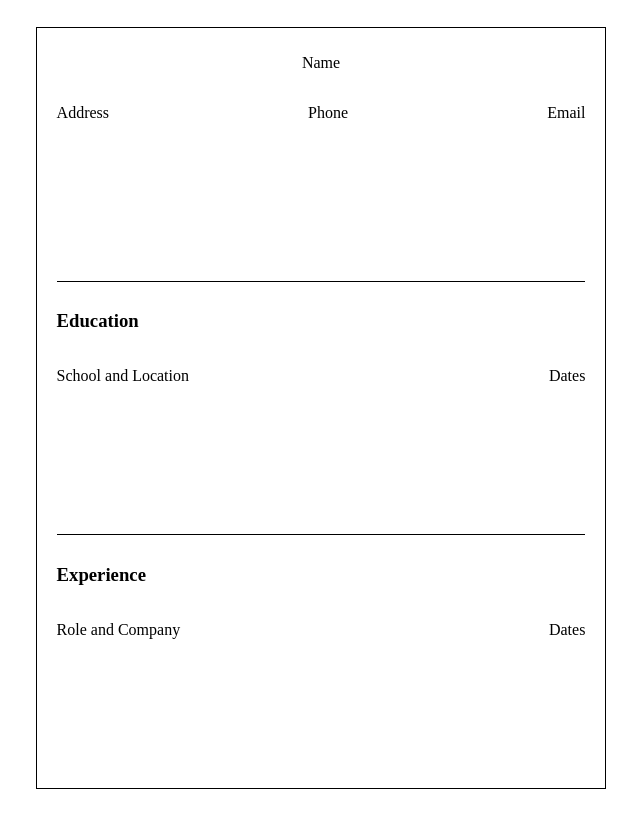
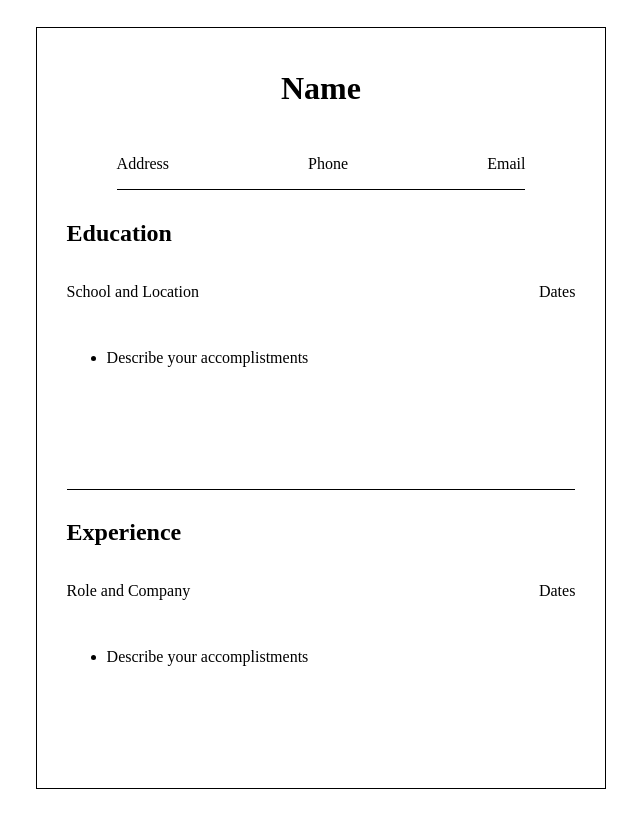
Before and after one commit to gabriellend/my-first-react-app, a React (Vite) app: page / in a window 1280 px wide. Shown: the whole page, without its empty margins (319-959 px from the left). Built offline with nearby package versions, Linux system fonts and the light colour scheme.

Commit message:
Add bullet points

```diff
--- a/src/components/Section.jsx
+++ b/src/components/Section.jsx
@@ -1,5 +1,5 @@
 import '@/styles/Section.css';
-import EditableInput from './EditableInput';
+import EditableInput from '@/components/EditableInput';
 
 export default function Section({
   title,
@@ -29,20 +29,23 @@ export default function Section({
     <div className={sectionStyle}>
       {title === 'Header' ? (
         <div className="name">
-          <EditableInput placeholder="Name" />
+          <h1><EditableInput placeholder="Name" /></h1>
         </div>
       ) : (
-        <h3 className="title">{title}</h3>
+        <h2 className="title">{title}</h2>
       )}
       <div className="info">
         {inputsArray.map((_, index) =>
-          title !== 'Header' && index === 1 ? (
-            <EditableInput placeholder={placeholders[index]} key={index} />
-          ) : (
-            <EditableInput placeholder={placeholders[index]} key={index} />
-          ),
+          <EditableInput placeholder={placeholders[index]} key={index} />
         )}
       </div>
+      {title !== 'Header' && (
+          <ul>
+            <li>
+              <EditableInput placeholder={'Describe your accomplistments'} />
+            </li>
+          </ul>
+        )}
     </div>
   );
 }
--- a/src/main.jsx
+++ b/src/main.jsx
@@ -1,6 +1,6 @@
 import React from 'react'
 import ReactDOM from 'react-dom/client'
-import App from '@/App.jsx'
+import App from '@/App'
 
 ReactDOM.createRoot(document.getElementById('root')).render(
   <React.StrictMode>
--- a/src/styles/Section.css
+++ b/src/styles/Section.css
@@ -2,12 +2,14 @@
     border-bottom: 1px solid black;
     flex: 1;
     display: flex;
-    margin: 10px 20px 0 20px;
+    margin: 10px 30px 0 30px;
     flex-direction: column;
 }
 
 .header-section {
-    flex: 1
+    flex: .5;
+    margin-right: 80px;
+    margin-left: 80px;
 }
 
 .experience-section {
```
